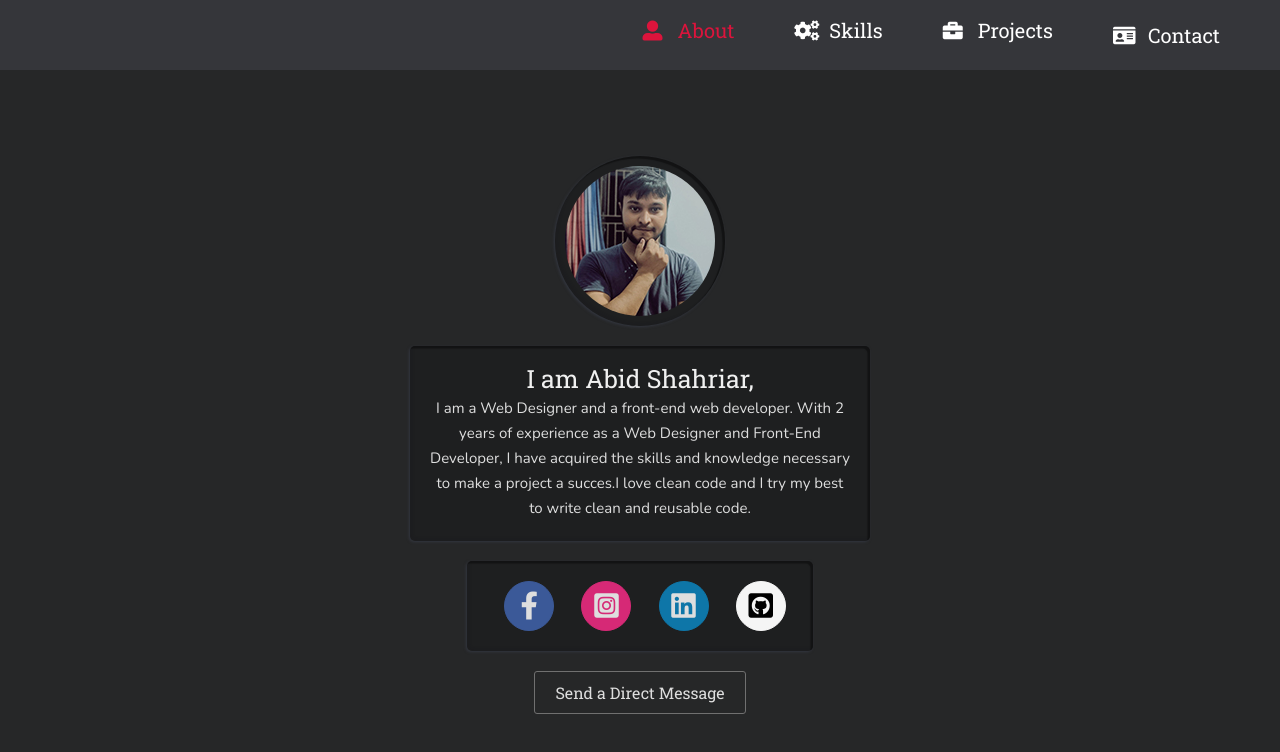
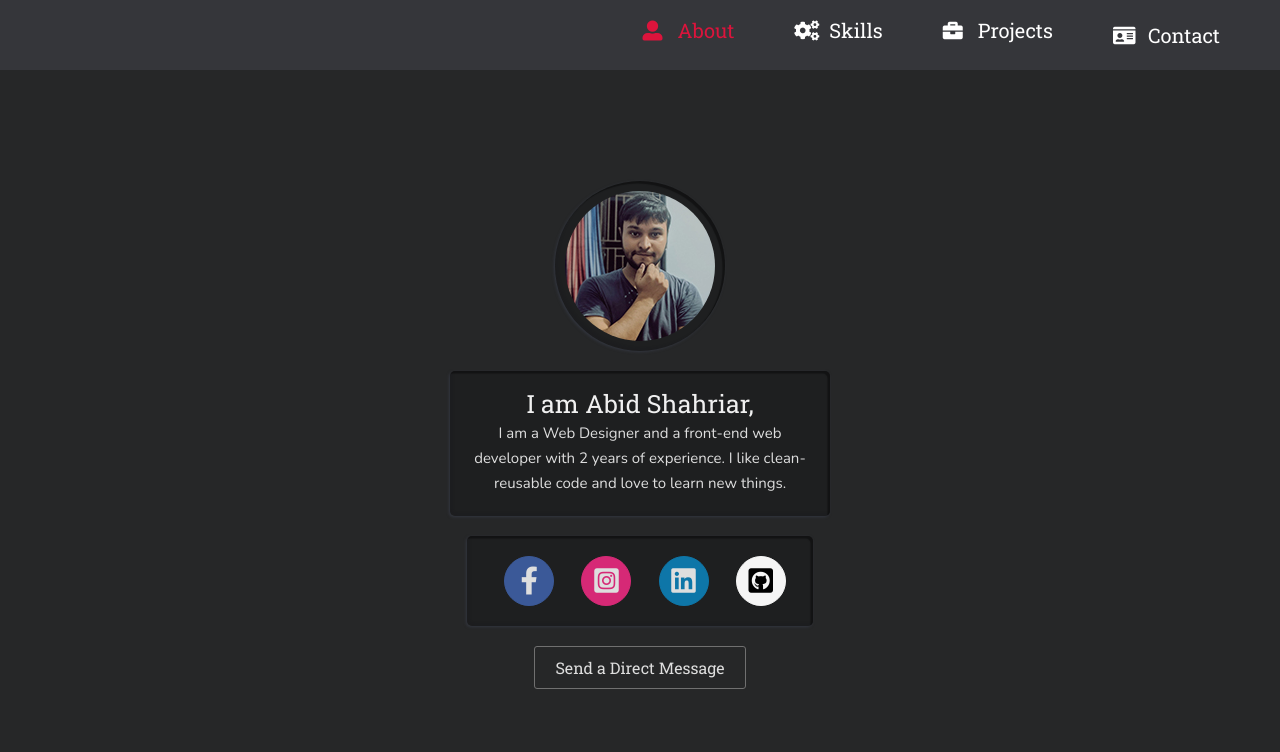
Before and after one commit to abid-shahriar/react-portfolio, a React (Create React App) app: page / in a window 1280 px wide. Shown: the top 752 px of the page. Built offline with nearby package versions, Linux system fonts and the light colour scheme.

Commit message:
modified about me

```diff
--- a/src/components/sections/about/AboutInfo.jsx
+++ b/src/components/sections/about/AboutInfo.jsx
@@ -1,20 +1,15 @@
-import React from "react";
-import myPic from "../../../asset/img/me.jpg";
+import React from 'react';
+import myPic from '../../../asset/img/me.jpg';
 
 function AboutInfo() {
 	return (
-    <div className="about__info">
-      <div className="img">
-        <img src={myPic} alt="abid shahriar" height="150px" width="150px" />
+		<div className='about__info'>
+			<div className='img'>
+				<img src={myPic} alt='abid shahriar' height='150px' width='150px' />
 			</div>
-      <div className="info">
+			<div className='info'>
 				<h2>I am Abid Shahriar,</h2>
-        <p>
-          I am a Web Designer and a front-end web developer. With 2 years of
-          experience as a Web Designer and Front-End Developer, I have acquired
-          the skills and knowledge necessary to make a project a succes.I love
-          clean code and I try my best to write clean and reusable code.
-        </p>
+				<p>I am a Web Designer and a front-end web developer with 2 years of experience. I like clean-reusable code and love to learn new things.</p>
 			</div>
 		</div>
 	);
--- a/src/sass/_base.scss
+++ b/src/sass/_base.scss
@@ -17,18 +17,22 @@
 
 html {
 	font-size: 62.5%;
+
+	@media (min-width: 1300px) {
+		font-size: 70%;
+	}
 }
 
 body {
 	overflow: hidden;
 	color: var(--white-light-1);
 	background: linear-gradient(90deg, var(--dark-1) 50%, var(--dark-2) 50%);
-  font-family: "Roboto Slab", serif;
+	font-family: 'Roboto Slab', serif;
 	scroll-behavior: smooth;
 }
 
 #root {
-  max-width: 2000px;
+	max-width: 1300px;
 	min-height: 100vh;
 	margin: 0 auto;
 	background-color: var(--dark-2);
```
Also changed, not shown: 1 other file (tests, documents, lock files or other folders). Lines whose indentation alone changed are shown as unchanged.
